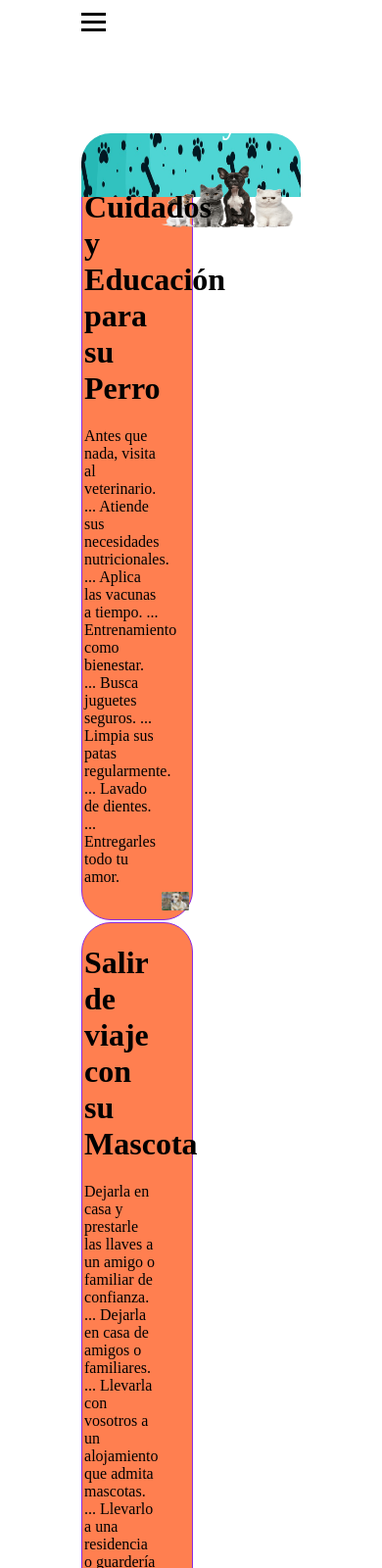
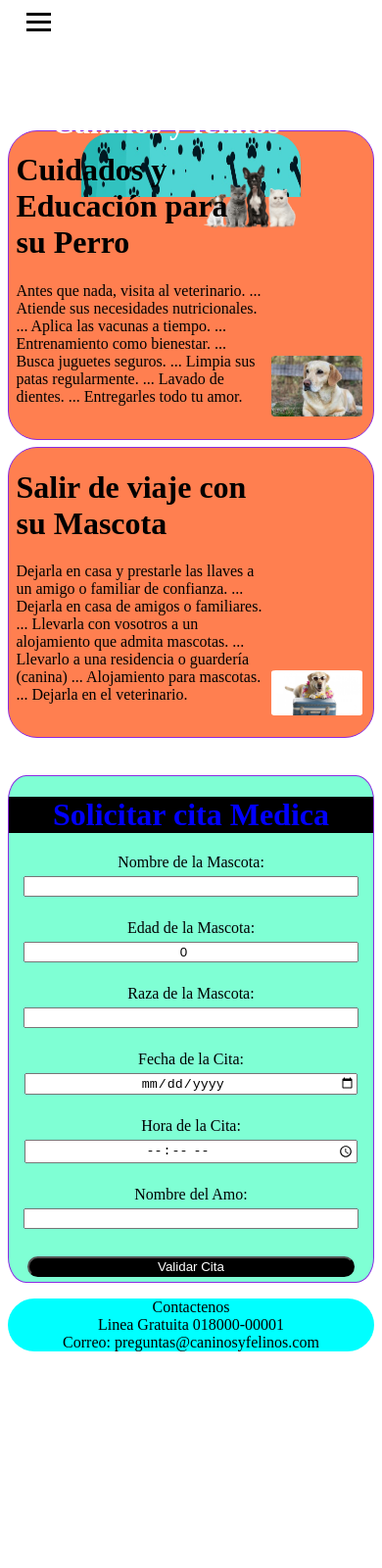
Before and after one commit to JhonArleyCastillo/Laboratorios-Web, a plain HTML site: page Laboratorio1/index.html in a window 390 px wide. Shown: the top 1600 px of the page at 98% size. After the commit the page ends 1395 px from the top, so only its background shows below. Drawn offline with Linux system fonts and the light colour scheme.

Commit message:
se adaptan footer, div para celulales

```diff
--- a/Laboratorio1/index.html
+++ b/Laboratorio1/index.html
@@ -81,7 +81,7 @@
         </div>
     </div>
     </main>
-    <footer>
+    <footer class="footer">
         <p>Contactenos<br>
         Linea Gratuita 018000-00001<br>
         Correo: preguntas@caninosyfelinos.com
--- a/Laboratorio1/styles.css
+++ b/Laboratorio1/styles.css
@@ -12,7 +12,7 @@ header{
 /*stilos imagenes*/
 
 .img1{
-    width: 40%;
+    width: auto;
     height: 30%;
     max-width: 40%;
     max-height: 40%;
@@ -253,4 +253,55 @@ input[type="text"], input[type="number"], input[type="date"], input[type="time"]
     .Nav.active {
       display: block; /* Muestra el menú de navegación cuando está activo */
     }
+
+    .body{
+        display: block;
+        margin: 0%;
+    }
+
+    .main{
+        display: inline;
+        margin: 0%;
+    }
+
+    .Form{
+        margin-top: 10%;
+        margin-bottom: 0%;
+        margin-left: 0%;
+        margin-right: 0%;
+
+    }
+
+    .Contend2{
+        margin-left: 0%;
+        margin-right: 0%;
+    }
+
+    .Contend3{
+        margin-left: 0%;
+        margin-right: 0%;
+    }
+
+    .footer, .p{
+        margin-left: 0%;
+        margin-right: 0%;
+        margin-bottom: 0%;
+        margin-top: 0%;
+    }
+    .contenedor-h{
+        margin-left: 0%;
+        margin-right: 0%;
+        margin-top: 0%;
+        margin-bottom: 0%;
+    }
+
+    .titulo{
+        margin-left: 10%;
+        margin-right: 0%;
+    }
+
+    .menu-toggle{
+        margin-left: -15%;
+        margin-right: 95%;
+    }
 }
```
